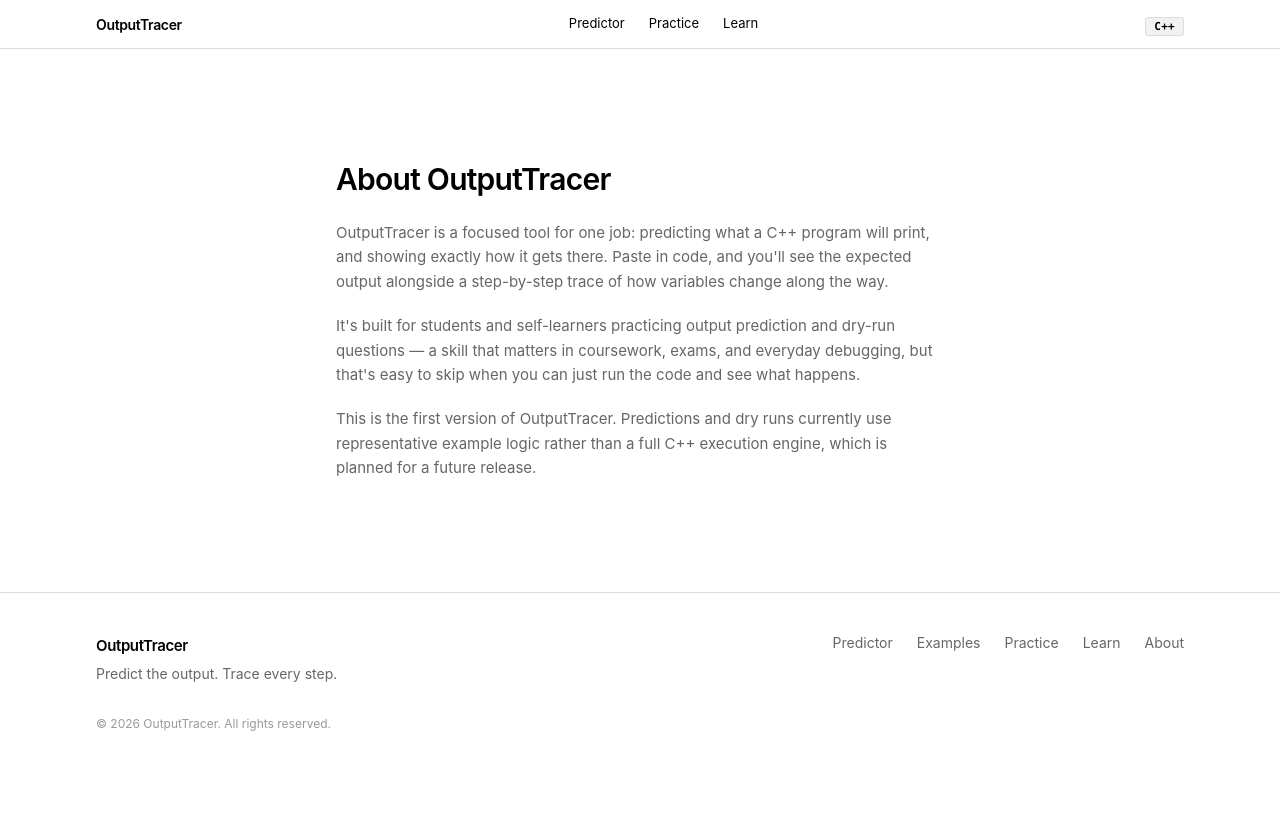
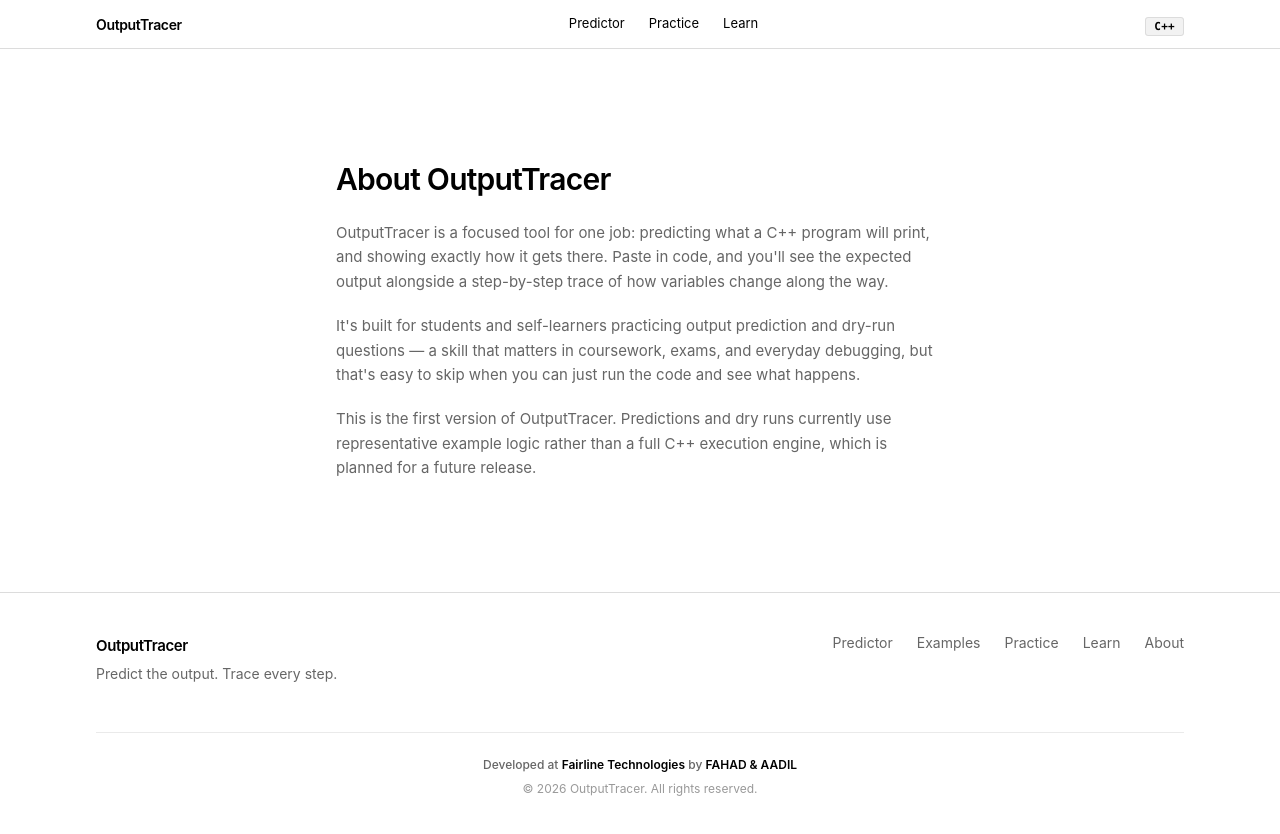
Before and after one commit to Muhammad-Fahad-Javed/outputtracer, a Next.js app: page /about in a window 1280 px wide. Shown: the top 834 px of the page. Before the commit the page ends 800 px from the top, so only its background shows below. Built offline with nearby package versions, Linux system fonts and the light colour scheme.

Commit message:
feat: add developer credits to footer

```diff
--- a/src/components/Footer.tsx
+++ b/src/components/Footer.tsx
@@ -33,9 +33,14 @@ export default function Footer() {
           </nav>
         </div>
 
-        <p className="mt-8 text-xs text-[#999999]">
-          © 2026 OutputTracer. All rights reserved.
-        </p>
+        <div className="mt-12 flex flex-col items-center justify-center gap-2 border-t border-[#EAEAEA] pt-6 pb-2 text-center">
+          <p className="text-xs font-medium text-[#666666]">
+            Developed at <span className="font-semibold text-black">Fairline Technologies</span> by <span className="font-semibold text-black">FAHAD & AADIL</span>
+          </p>
+          <p className="text-xs text-[#999999]">
+            © 2026 OutputTracer. All rights reserved.
+          </p>
+        </div>
       </div>
     </footer>
   );
```
